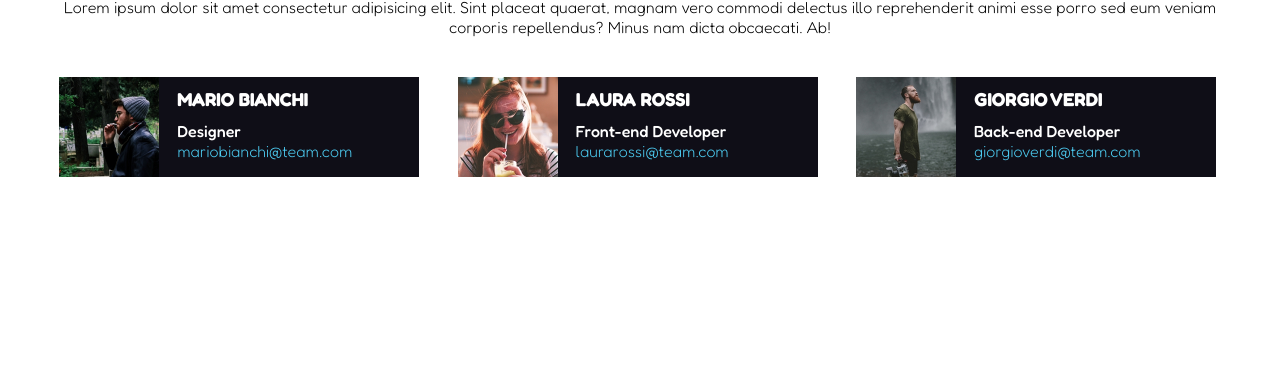
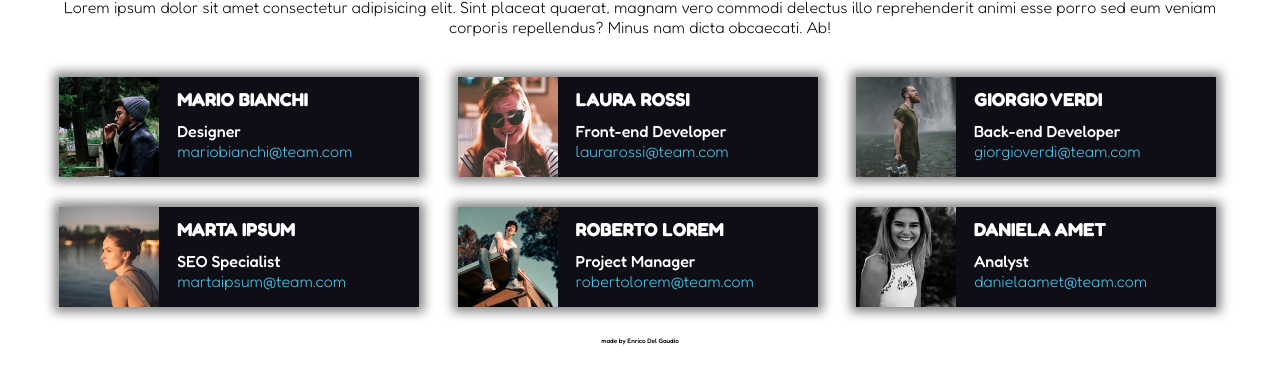
Before and after one commit to EnricoDG97/html-css-float-cards, a plain HTML site: page index.html in a window 1280 px wide. Shown: the part 102-484 px from the top of the page. Drawn offline with Linux system fonts and the light colour scheme.

Commit message:
added second row and box-shadow, signed

```diff
--- a/css/style.css
+++ b/css/style.css
@@ -30,6 +30,7 @@ body .container {
     background-color: #0f0e17;
     color: #ffffff;
     margin: 0px 1.6%;
+    box-shadow: 0px 0px 10px 5px #888888;
 }
 
 .float-left {
@@ -67,3 +68,14 @@ main p:first-child {
     color:#ffffff;
     font-weight: 500;
 }
+
+.row_two::after {
+    content: "";
+    display: block;
+    clear: both;
+}
+
+footer {
+    text-align: center;
+    font-size: 0.4em;
+}
--- a/index.html
+++ b/index.html
@@ -48,8 +48,37 @@
                     </p>
                 </div>
             </div>
-
+               <!-- start second cards row -->
+               <div class="row row_two">
+                <div class="card float-left female_two">
+                    <img class="float-left" src="img/female2.png" alt="martaipsum">
+                    <h3>MARTA IPSUM</h3>
+                    <p>
+                        <strong>SEO Specialist</strong><br>
+                        martaipsum@team.com
+                    </p>
+                </div>
+                <div class="card float-left male_three">
+                    <img class="float-left" src="img/male3.png" alt="robertolorem">
+                    <h3>ROBERTO LOREM</h3>
+                    <p>
+                        <strong>Project Manager</strong><br>
+                        robertolorem@team.com
+                    </p>
+                </div>
+                <div class="card float-left female_three">
+                    <img class="float-left" src="img/female3.png" alt="danielaamet">
+                    <h3>DANIELA AMET</h3>
+                    <p>
+                        <strong>Analyst</strong><br>
+                        danielaamet@team.com
+                    </p>
+                </div>
+            </div>
         </main>
+        <footer>
+            made by Enrico Del Gaudio
+        </footer>
     </div>
 </body>
 </html>
```
